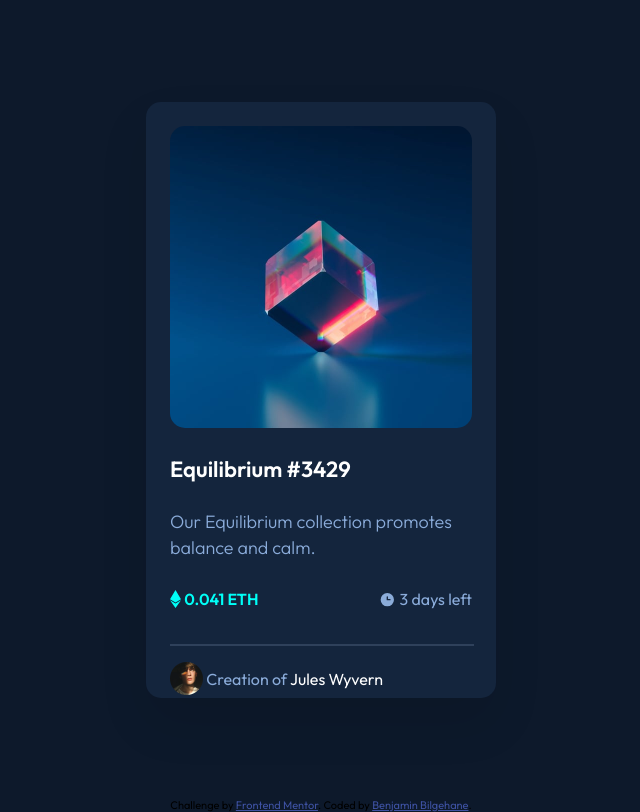
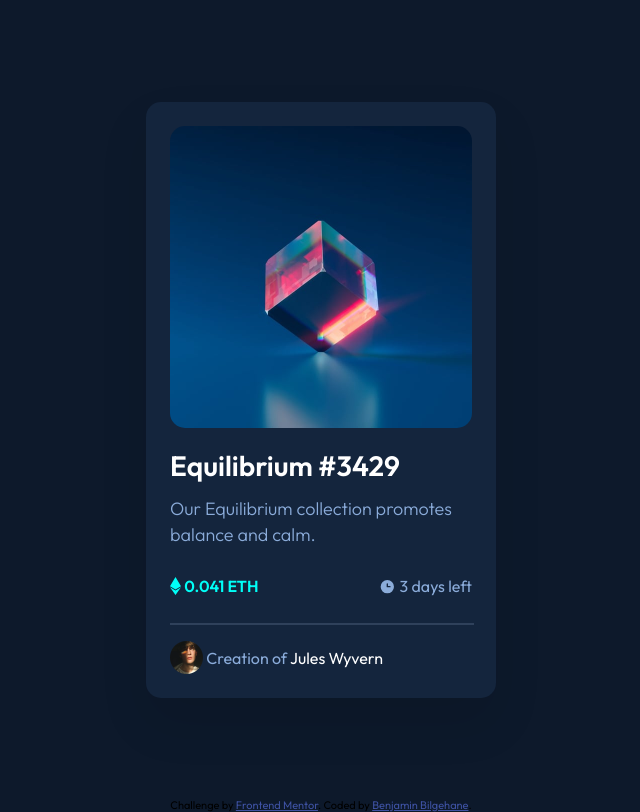
Before and after one commit to benjaminbilgehan/frontendmentor.io--nft-preview-card-component-main, a plain HTML site: page index.html in a window 1280 px wide. Shown: the whole page, without its empty margins (319-959 px from the left). Drawn offline with Linux system fonts and the light colour scheme.

Commit message:
padding and margins are fixed

```diff
--- a/style.css
+++ b/style.css
@@ -148,6 +148,7 @@ table {
     --fs-200: 16px;
     --fs-300: 18px;
     --fs-400: 22px;
+    --fs-500: 28px;
 
     --fw-300: 300;
     --fw-400: 400;
@@ -166,6 +167,12 @@ table {
 
 
 }
+
+* {
+    -webkit-font-smoothing: antialiased;
+    -moz-osx-font-smoothing: grayscale;
+  }
+
 
 body {
     background-color: var(--clr-very-dark-blue-main-BG);
@@ -200,10 +207,10 @@ body {
 
 h2 {
     color: white;
-    font-size: var(--fs-400);
+    font-size: var(--fs-500);
     font-weight: var(--fw-600);
     font-style: normal;
-    padding: 6px 0 29px 0;
+    padding: 0px 0 16px 0;
 
 }
 
@@ -213,7 +220,7 @@ h2 {
     font-style: normal;
     font-size: var(--fs-300);
     line-height: 26px;
-    /* padding-bottom: 7px; */
+
 }
 
 .coin-info {
@@ -230,7 +237,7 @@ hr {
     width: 302px;
     /* line-height: 1px; */
     border: 1px solid var(--clr-very-dark-blue-line);
-}
+margin: 0;}
 
 /* this give inline block to img and p inside assest-price-display section */
 .inline {
@@ -255,8 +262,8 @@ hr {
 
 .author {
     display: inline-block;
-    margin-top: 8px;
 
+    padding: 16px 0 32px 0;
 }
 
 .author img {
```
Also changed, not shown: images/SCR-20230323-twhb.png (deleted), images/SCR-20230324-hlnd.png (added).
